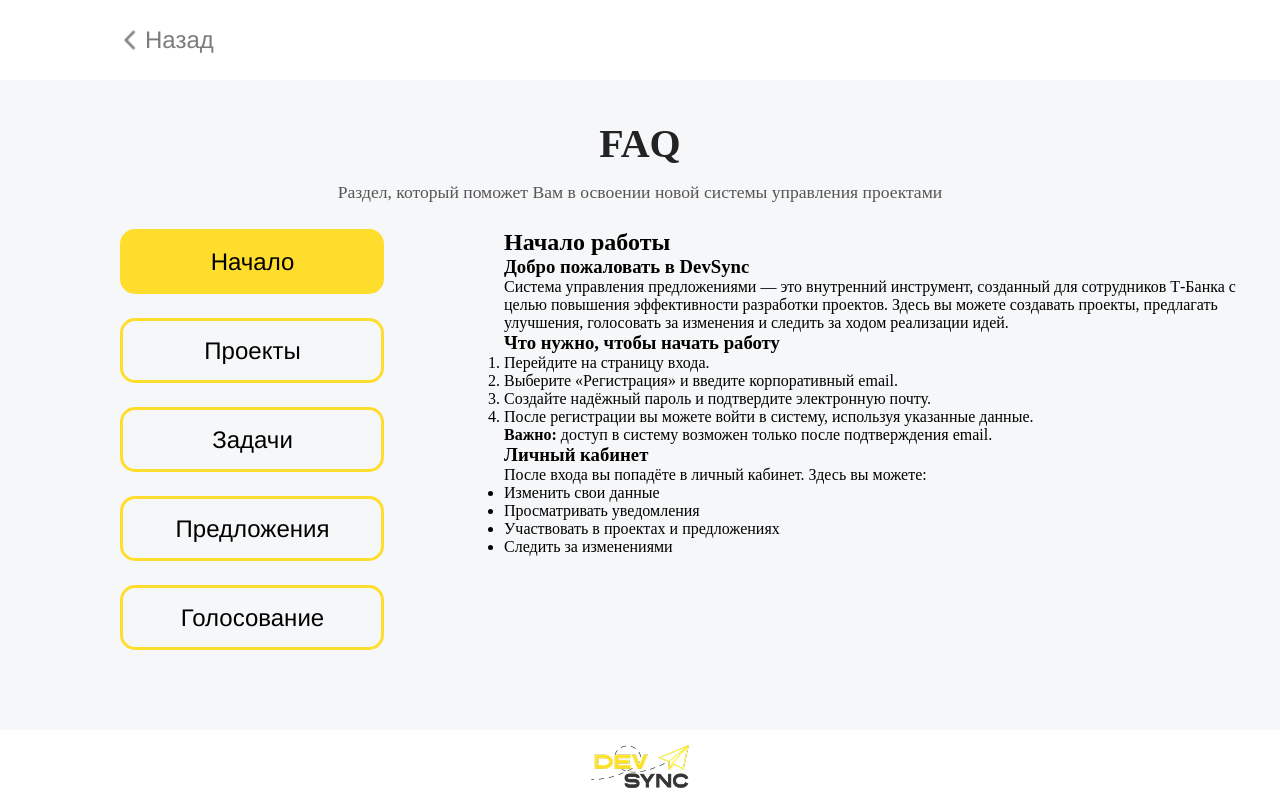
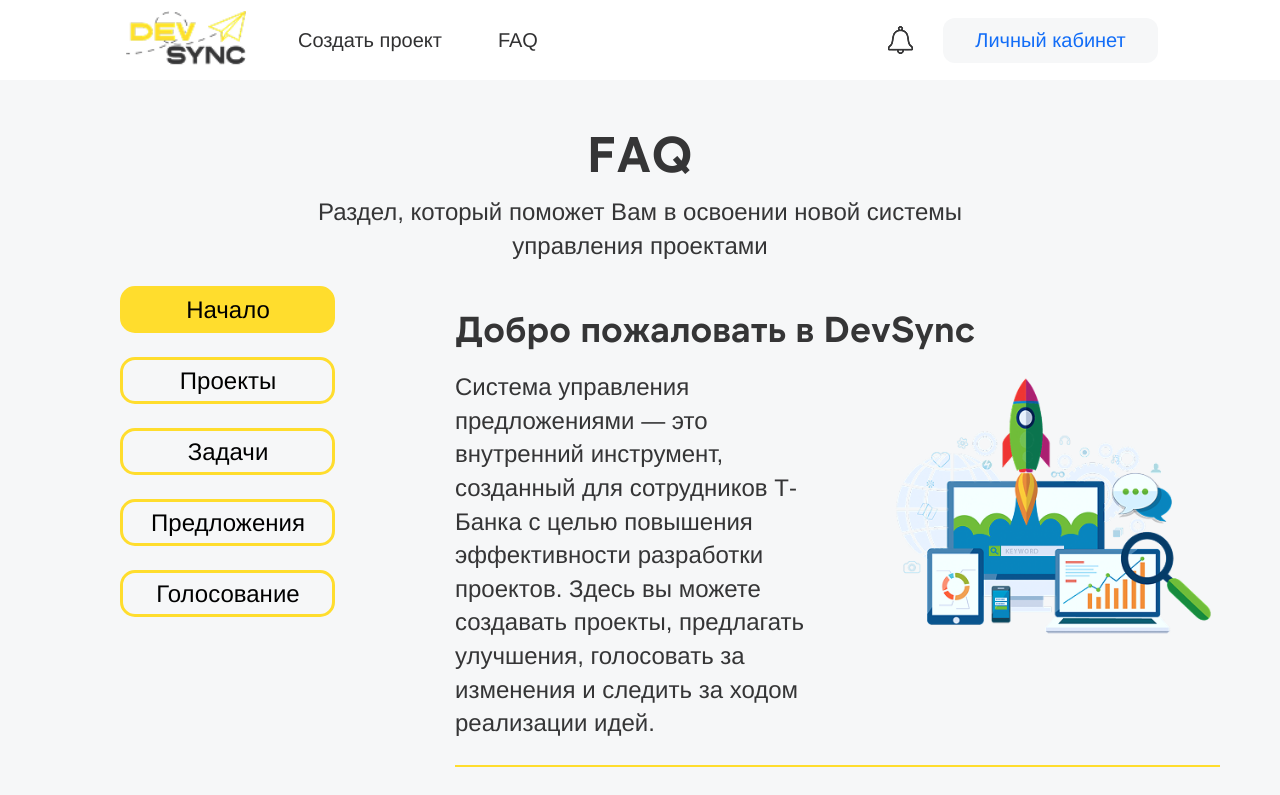
Before and after one commit to MrTOOGLE/DevSync-frontend, a React (Vite) app: page /faq in a window 1280 px wide. Shown: the top 795 px of the page. Built offline with nearby package versions, Linux system fonts and the light colour scheme.

Commit message:
Начал делать стили для страницы FAQ, сделал только один из разделов (Начало работы)

```diff
--- a/src/components/common/Header/Header.module.css
+++ b/src/components/common/Header/Header.module.css
@@ -1,4 +1,4 @@
-.header {
+.headerFixed {
     position: fixed;
     top: 0;
     left: 0;
@@ -7,6 +7,9 @@
     background-color: #FFFFFF;
     display: flex;
     align-items: center;
-    padding: 0 0 0 123px;
     z-index: 1000;
 }
+
+.headerContent {
+    width: 100%;
+}
--- a/src/components/common/Header/Header.tsx
+++ b/src/components/common/Header/Header.tsx
@@ -7,8 +7,8 @@ interface HeaderProps {
 
 export const Header: React.FC<HeaderProps> = ( {children}) => {
     return (
-        <header className={styles.header}>
-            <div className={styles.content}>
+        <header className={styles.headerFixed}>
+            <div className={styles.headerContent}>
                 {children}
             </div>
         </header>
--- a/src/pages/FAQ/FaqContent.tsx
+++ b/src/pages/FAQ/FaqContent.tsx
@@ -1,49 +1,79 @@
-import { JSX } from 'react';
+import {JSX} from 'react';
+import styles from '../../styles/FaqPage.module.css'
+import img1 from '../../photos/FAQ/img1FAQ.png'
 
 export type FaqKey = 'start' | 'projects' | 'tasks' | 'suggestions' | 'voting';
 
 type FaqSection = {
-    title: string;
     content: JSX.Element;
 };
 
 export const FaqContent: Record<FaqKey, FaqSection> = {
     start: {
-        title: 'Начало работы',
         content: (
             <>
+                <div className={styles.section}>
                     <h3>Добро пожаловать в DevSync</h3>
+                    <div className={styles["text-imgSection"]}>
+                        <div className={styles.text}>
                             <p>
-                    Система управления предложениями — это внутренний инструмент, созданный для сотрудников Т-Банка с целью повышения эффективности разработки проектов.
-                    Здесь вы можете создавать проекты, предлагать улучшения, голосовать за изменения и следить за ходом реализации идей.
+                                Система управления предложениями — это внутренний инструмент, созданный для сотрудников
+                                Т-Банка
+                                с целью повышения эффективности разработки проектов.
+                                Здесь вы можете создавать проекты, предлагать улучшения, голосовать за изменения и
+                                следить за
+                                ходом реализации идей.
                             </p>
+                        </div>
+                        <div className={styles.img}>
+                            <img src={img1} alt="img1"/>
+                        </div>
+                    </div>
+                    <hr/>
+                </div>
 
+                <div className={styles.section}>
                     <h3>Что нужно, чтобы начать работу</h3>
+                    <div className={styles.textSection}>
+                        <p>Для начала работы с системой вам необходимо быть сотрудником Т-Банка
+                            и пройти процедуру регистрации.</p>
+                        <br/>
                         <ol>
                             <li>Перейдите на страницу входа.</li>
                             <li>Выберите «Регистрация» и введите корпоративный email.</li>
                             <li>Создайте надёжный пароль и подтвердите электронную почту.</li>
                             <li>После регистрации вы можете войти в систему, используя указанные данные.</li>
                         </ol>
-                <p><strong>Важно:</strong> доступ в систему возможен только после подтверждения email.</p>
+                        <br/>
+                        <p><span>Важно:</span> доступ в систему возможен только после подтверждения email.</p>
+                    </div>
+                    <hr/>
+                </div>
 
+                <div className={styles.section}>
                     <h3>Личный кабинет</h3>
+                    <div className={styles.textSection}>
+                        <div className={styles.text}>
                             <p>После входа вы попадёте в личный кабинет. Здесь вы можете:</p>
+                            <br/>
                             <ul>
                                 <li>Изменить свои данные</li>
                                 <li>Просматривать уведомления</li>
                                 <li>Участвовать в проектах и предложениях</li>
                                 <li>Следить за изменениями</li>
                             </ul>
+                        </div>
+                    </div>
+                </div>
             </>
         ),
     },
     projects: {
-        title: 'Проекты',
         content: (
             <>
                 <h3>Проекты — сердце DevSync</h3>
-                <p>Каждый проект объединяет предложения, задачи и участников. Участники обсуждают идеи и работают над реализацией.</p>
+                <p>Каждый проект объединяет предложения, задачи и участников. Участники обсуждают идеи и работают над
+                    реализацией.</p>
 
                 <h3>Создание проекта</h3>
                 <ol>
@@ -63,7 +93,6 @@ export const FaqContent: Record<FaqKey, FaqSection> = {
         ),
     },
     tasks: {
-        title: 'Задачи',
         content: (
             <>
                 <h3>Назначение и отслеживание задач</h3>
@@ -80,7 +109,6 @@ export const FaqContent: Record<FaqKey, FaqSection> = {
         ),
     },
     suggestions: {
-        title: 'Предложения',
         content: (
             <>
                 <h3>Создание предложений</h3>
@@ -109,7 +137,6 @@ export const FaqContent: Record<FaqKey, FaqSection> = {
         ),
     },
     voting: {
-        title: 'Голосование',
         content: (
             <>
                 <h3>Мнение каждого участника — важно</h3>
--- a/src/pages/FAQ/FaqPage.tsx
+++ b/src/pages/FAQ/FaqPage.tsx
@@ -2,10 +2,11 @@ import React, {useState} from 'react';
 import styles from '../../styles/FaqPage.module.css'
 import {FaqContent, FaqKey} from "./FaqContent.tsx";
 import {RadioButton} from "../../components/common/RadioButton/RadioButton.tsx";
-import arrowBack from "../../photos/pngwing.com.png";
 import {Header} from "../../components/common/Header/Header.tsx";
 import {useNavigate} from "react-router-dom";
 import {Footer} from "../../components/common/Footer/Footer.tsx";
+import logo from '../../photos/logo.png'
+import bell from '../../photos/bell.png'
 
 const faqSections = [
     {key: 'start', label: 'Начало'},
@@ -22,10 +23,21 @@ const FaqPage: React.FC = () => {
     return (
         <div className={styles.mainContainer}>
             <Header>
-                <button onClick={() => navigate(-1)} className="back-button">
-                    <img src={arrowBack} alt="Back" className='back-icon'/>
-                    <span>Назад</span>
-                </button>
+                <div className={styles.header}>
+                    <div className={styles.leftGroup}>
+                        <img src={logo} alt="DEV SYNC" className={styles.logo} />
+                        <nav className={styles.nav}>
+                            <button onClick={() => navigate('')} className={styles.link}>Создать проект</button>
+                            <button onClick={() => navigate('')} className={styles.link}>FAQ</button>
+                        </nav>
+                    </div>
+                    <div className={styles.right}>
+                        <button className={styles.bell}>
+                            <img src={bell} alt="bell"/>
+                        </button>
+                        <button className={styles.profile}>Личный кабинет</button>
+                    </div>
+                </div>
             </Header>
             <div className={styles.mainContent}>
                 <div className={styles.heading}>
@@ -46,7 +58,6 @@ const FaqPage: React.FC = () => {
                         ))}
                     </aside>
                     <main className={styles.content}>
-                        <h2>{FaqContent[selected].title}</h2>
                         <div>{FaqContent[selected].content}</div>
                     </main>
                 </div>
--- a/src/styles/FaqPage.module.css
+++ b/src/styles/FaqPage.module.css
@@ -5,7 +5,8 @@
     font-style: normal;
 }
 
-* {
+*, *::before, *::after {
+    box-sizing: border-box;
     margin: 0;
     padding: 0;
 }
@@ -26,28 +27,104 @@ body {
     flex: 1;
 }
 
+.header {
+    display: flex;
+    justify-content: space-between;
+    align-items: center;
+    padding: 11px 122px 11px 125px;
+}
+
+.leftGroup {
+    display: flex;
+    align-items: center;
+    gap: 51px;
+}
+
+.logo {
+    width: 122px;
+    height: 58px;
+    object-fit: contain;
+}
+
+.nav {
+    display: flex;
+    gap: 56px;
+}
+
+.link {
+    background: none;
+    border: none;
+    font-family: "Helvetica Neue", sans-serif;
+    font-size: 20px;
+    font-weight: 400;
+    line-height: 100%;
+    letter-spacing: 0;
+    color: #313132;
+}
+
+.right {
+    display: flex;
+    align-items: center;
+    gap: 30px;
+}
+
+.bell {
+    background: none;
+    border: none;
+    width: 25px;
+    height: 28px;
+}
+
+.bell img {
+    width: 100%;
+    height: 100%;
+    object-fit: contain;
+}
+
+.profile {
+    width: 215px;
+    height: 45px;
+    border-radius: 12px;
+    background-color: #F6F7F8;
+    color: #126DF7;
+    font-family: "Helvetica Neue", sans-serif;
+    font-size: 20px;
+    font-weight: 400;
+    line-height: 100%;
+    letter-spacing: 0;
+    border: none;
+}
+
 .heading {
     text-align: center;
-    margin: 40px auto 24px;
-    max-width: 700px;
+    width: 100%;
+    padding: 47px 260px 0 260px;
 }
 
 .heading h1 {
-    font-size: 2.5rem;
-    margin-bottom: 12px;
-    font-weight: 700;
-    color: #222;
+    font-size: 50px;
+    font-weight: 400;
+    font-family: 'NT Somic', sans-serif;
+    letter-spacing: 0;
+    line-height: 100%;
+    color: #353536;
 }
 
 .heading p {
-    font-size: 1.1rem;
-    color: #555;
-    line-height: 1.5;
+    font-family: 'Helvetica Neue', sans-serif;
+    font-size: 24px;
+    font-weight: 400;
+    line-height: 140%;
+    letter-spacing: 0;
+    horiz-align: center;
+    color: #353536;
+    margin-top: 18px;
 }
 
 .container {
     display: flex;
     gap: 120px;
+    margin-top: 24px;
 }
 
 .sidebar {
@@ -61,4 +138,72 @@ body {
 .content {
     flex: 1;
     background-color: transparent;
+    padding-right: 60px;
 }
+
+.section {
+    max-width: 900px;
+    margin: 24px 0 0 0;
+    font-family: "Helvetica Neue", sans-serif;
+    font-size: 24px;
+    font-weight: 400;
+    letter-spacing: 0;
+    line-height: 140%;
+    color: #353536;
+}
+
+.section span {
+    font-weight: 700;
+}
+
+.section h3 {
+    font-family: 'NT Somic', sans-serif;
+    font-size: 36px;
+    font-weight: 400;
+    letter-spacing: 0;
+    line-height: 100%;
+    color: #353536;
+}
+
+.section hr {
+    background-color: #FFDD2D;
+    margin: 25px 0 0 0;
+    height: 1px;
+    width: 100%;
+    border: 1px solid #FFDD2D;
+}
+
+.text-imgSection {
+    display: flex;
+    justify-content: space-between;
+    margin: 24px 0 0 0;
+}
+
+.text {
+    font-family: 'Helvetica Neue', sans-serif;
+    font-size: 24px;
+    font-weight: 400;
+    letter-spacing: 0;
+    line-height: 140%;
+    color: #353536;
+    flex: 1 1 50%;
+}
+
+.img {
+    flex: 1 1 50%;
+    display: flex;
+}
+
+.img img {
+    width: auto;
+    height: 272px;
+    padding-left: 50px;
+}
+
+.textSection {
+    margin: 23px 0 0 0;
+}
+
+.section ul, ol {
+    list-style-position: inside;
+}
```
Also changed, not shown: src/photos/FAQ/img1FAQ.png (added), src/photos/bell.png (added). Lines whose indentation alone changed are shown as unchanged.
